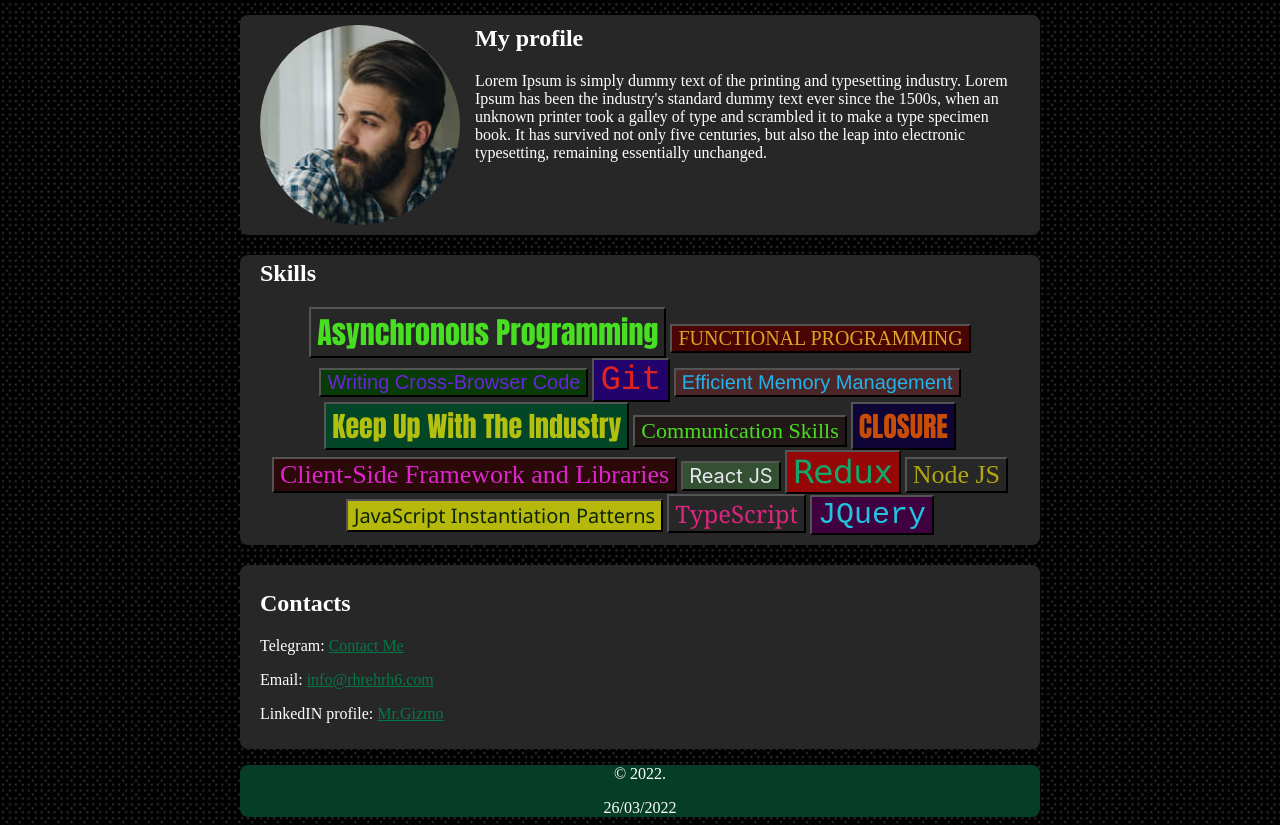
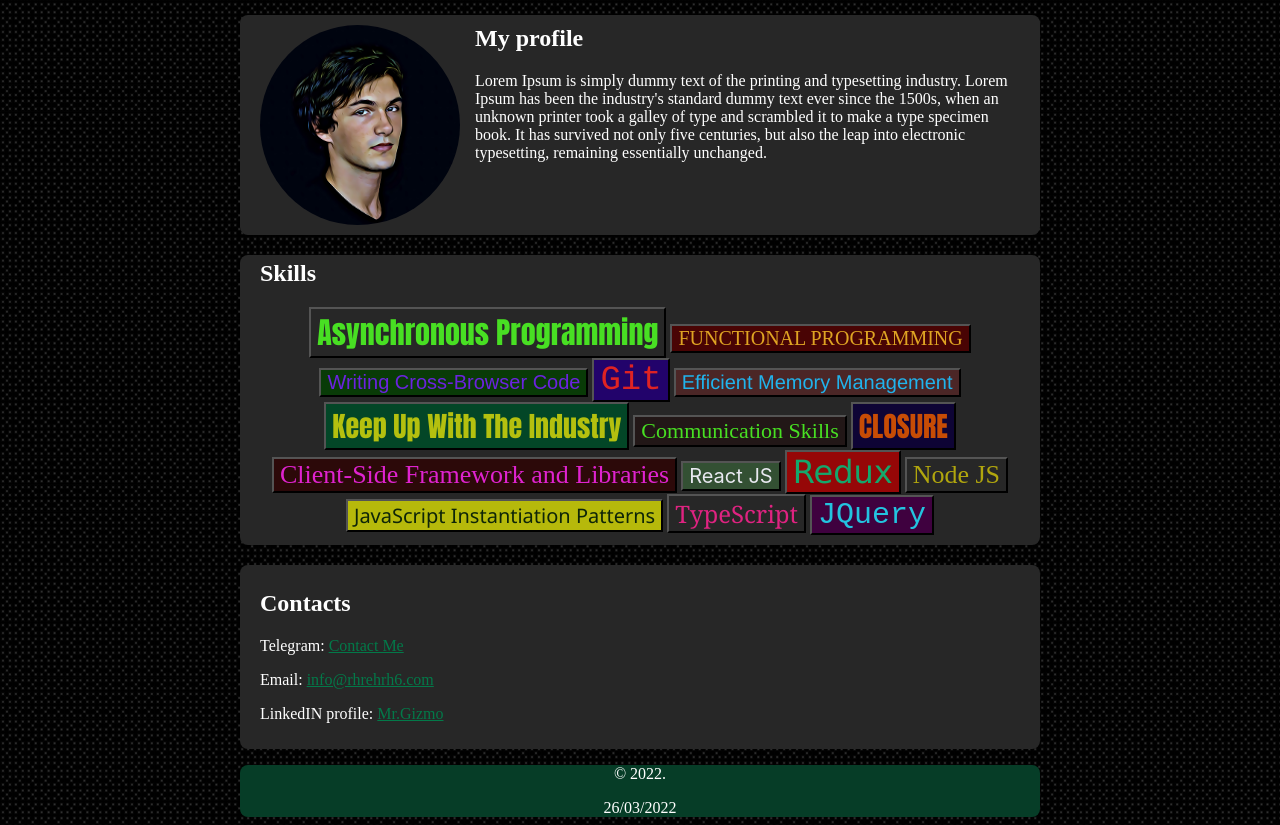
Before and after one commit to dmitrybdrv/AccountWebCard, a plain HTML site: page portfolio/index.html in a window 1280 px wide. Shown: the part 109-934 px from the top of the page. Drawn offline with Linux system fonts and the light colour scheme.

Commit message:
change photo

```diff
--- a/portfolio/css/stysheets.css
+++ b/portfolio/css/stysheets.css
@@ -4,7 +4,7 @@ body {
     font-family: serif;
     font-size: medium;
     color: #ffffff;
-    background-image: url(../img/avatar.png);
+    background-image: url(../img/backgrnd.png);
 }
 
 
--- a/portfolio/index.html
+++ b/portfolio/index.html
@@ -29,7 +29,7 @@
 
 
     <section class="card">
-    <img src="../portfolio/img/Screenshot_1.png" class="cardFoto" alt="B.Dmitry">
+    <img src="../portfolio/img/Ava.png" class="cardFoto" alt="B.Dmitry">
 
 
 
```
Also changed, not shown: portfolio/Screenshot_1.png (deleted), portfolio/img/Ava.png (added), portfolio/img/Screenshot_1.png (deleted), portfolio/img/backgrnd.png (renamed from portfolio/img/avatar.png).
